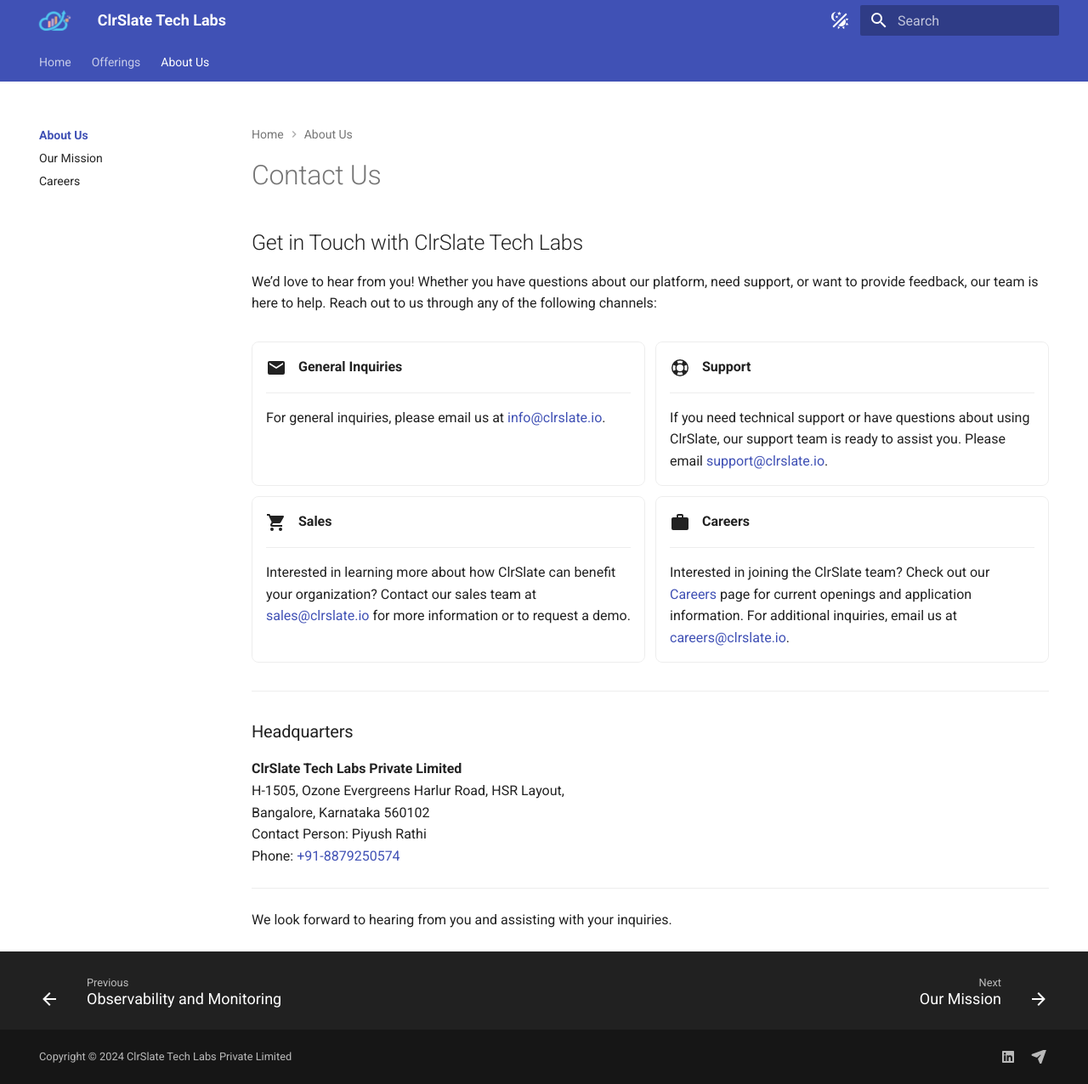
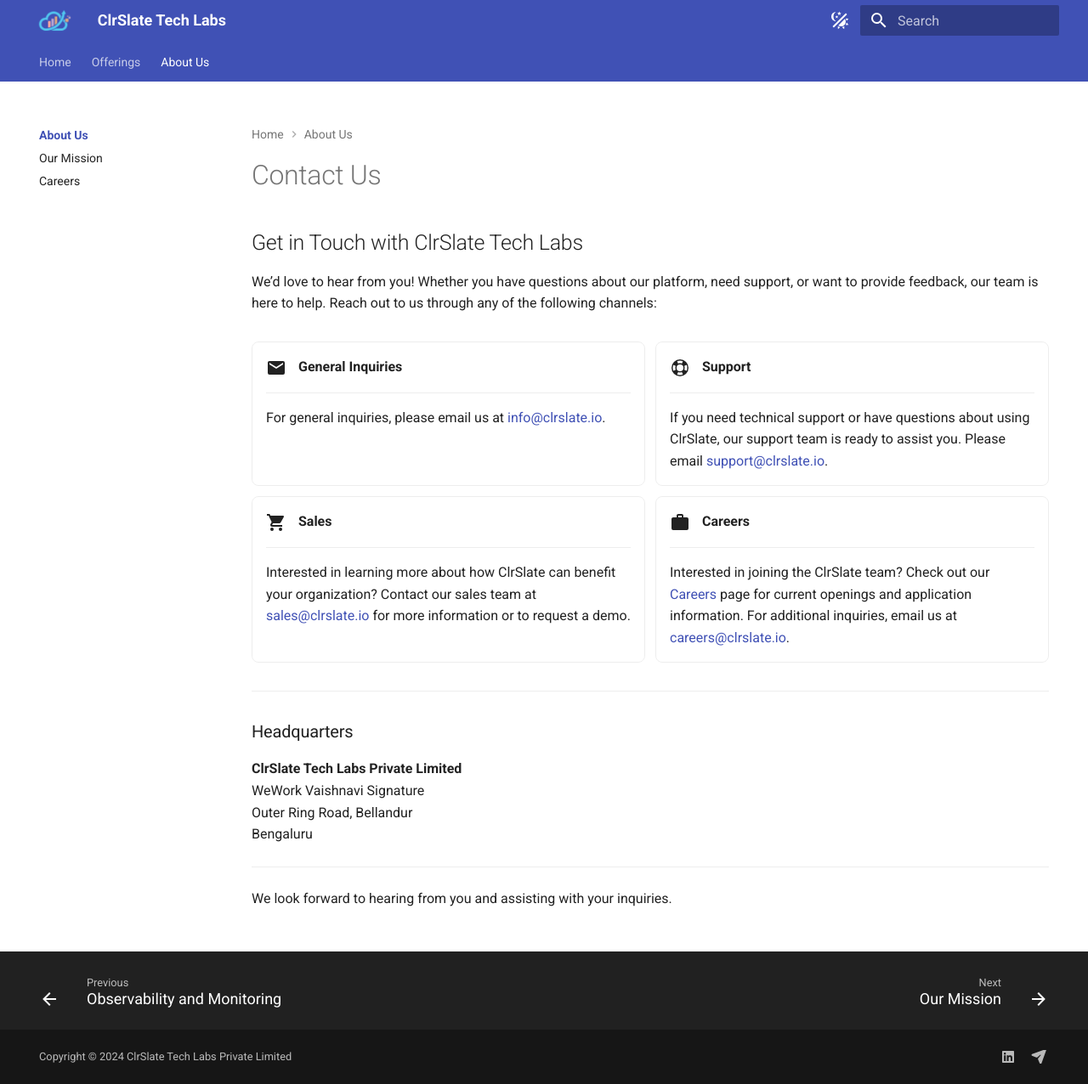
Before and after one commit to clrslate/clrslate.com, an MkDocs documentation site: the page built from docs/about/index.md, in a window 1280 px wide and 1276 px high. Shown: the whole window at 85% size. Built offline with MkDocs 1.6.1 and Material for MkDocs 9.7.7, drawn with Linux system fonts in a browser that asks for light colours.

Commit message:
Updated Company address

```diff
--- a/docs/about/index.md
+++ b/docs/about/index.md
@@ -43,11 +43,9 @@
 ### Headquarters
 
 **ClrSlate Tech Labs Private Limited**
-H-1505, Ozone Evergreens
-Harlur Road, HSR Layout,
-Bangalore, Karnataka 560102
-Contact Person: Piyush Rathi
-Phone: [+91-8879250574](tel:+918879250574)
+WeWork Vaishnavi Signature
+Outer Ring Road, Bellandur
+Bengaluru
 
 ---
 
```
